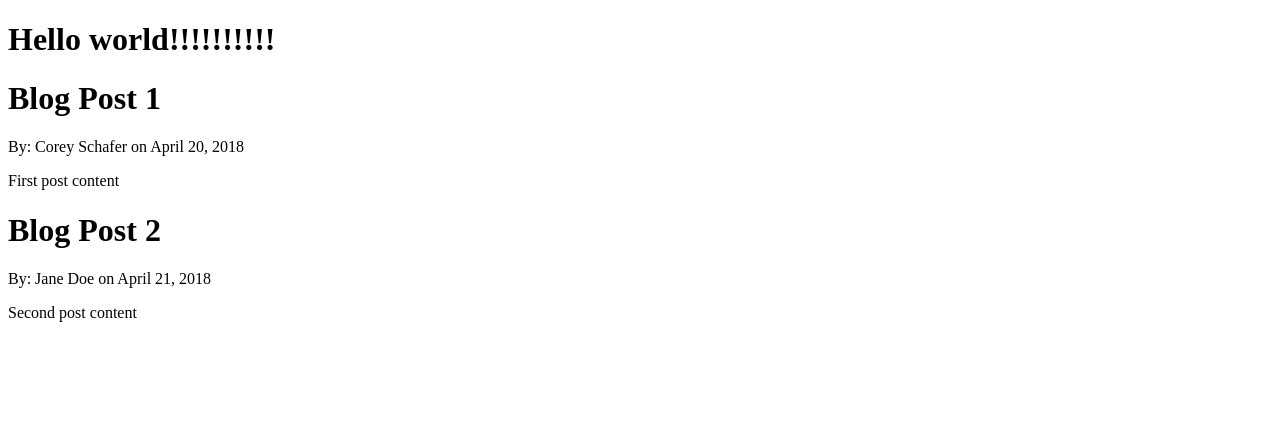
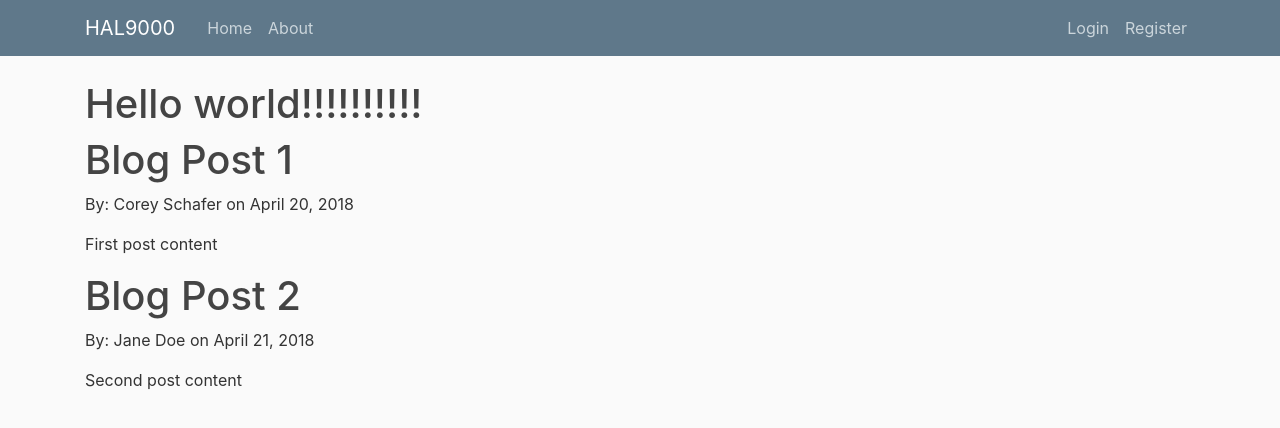
Before and after one commit to adolfojara10/tesis-bot-backend, a Flask app: page / in a window 1280 px wide. Shown: the top 428 px of the page. Run offline with Flask 2, Linux system fonts and the light colour scheme; some libraries are stand-ins or nearby versions.

Commit message:
css added

```diff
--- /dev/null
+++ b/static/main.css
@@ -0,0 +1,80 @@
+body {
+    background: #fafafa;
+    color: #333333;
+    margin-top: 5rem;
+  }
+
+  h1, h2, h3, h4, h5, h6 {
+    color: #444444;
+  }
+
+  .bg-steel {
+    background-color: #5f788a;
+  }
+
+  .site-header .navbar-nav .nav-link {
+    color: #cbd5db;
+  }
+
+  .site-header .navbar-nav .nav-link:hover {
+    color: #ffffff;
+  }
+
+  .site-header .navbar-nav .nav-link.active {
+    font-weight: 500;
+  }
+
+  .content-section {
+    background: #ffffff;
+    padding: 10px 20px;
+    border: 1px solid #dddddd;
+    border-radius: 3px;
+    margin-bottom: 20px;
+  }
+
+  .article-title {
+    color: #444444;
+  }
+
+  a.article-title:hover {
+    color: #428bca;
+    text-decoration: none;
+  }
+
+  .article-content {
+    white-space: pre-line;
+  }
+
+  .article-img {
+    height: 65px;
+    width: 65px;
+    margin-right: 16px;
+  }
+
+  .article-metadata {
+    padding-bottom: 1px;
+    margin-bottom: 4px;
+    border-bottom: 1px solid #e3e3e3
+  }
+
+  .article-metadata a:hover {
+    color: #333;
+    text-decoration: none;
+  }
+
+  .article-svg {
+    width: 25px;
+    height: 25px;
+    vertical-align: middle;
+  }
+
+  .account-img {
+    height: 125px;
+    width: 125px;
+    margin-right: 20px;
+    margin-bottom: 16px;
+  }
+
+  .account-heading {
+    font-size: 2.5rem;
+  }
--- a/templates/home.html
+++ b/templates/home.html
@@ -1,17 +1,6 @@
-<!DOCTYPE html>
-<html lang="en">
-<head>
-    <meta charset="UTF-8">
-    <meta http-equiv="X-UA-Compatible" content="IE=edge">
-    <meta name="viewport" content="width=device-width, initial-scale=1.0">
+{% extends "layout.html" %}
 
-    {% if title %}
-    <title>HAL9000 - {{title}}</title>
-    {% else %}
-    <title>HAL9000</title>
-    {% endif %}
-</head>
-<body>
+{% block content %}
     <h1>Hello world!!!!!!!!!!</h1>
     {% for post in posts %}
         <h1>{{ post.title }}</h1>
@@ -19,5 +8,4 @@
         <p>{{ post.content }}</p>
     {% endfor %}
 
-</body>
-</html>
+{% endblock content %}
--- /dev/null
+++ b/templates/layout.html
@@ -0,0 +1,59 @@
+<!DOCTYPE html>
+<html lang="en">
+<head>
+    <!-- Required meta tags -->
+    <meta charset="utf-8">
+    <meta name="viewport" content="width=device-width, initial-scale=1, shrink-to-fit=no">
+
+    <!-- Bootstrap CSS -->
+    <link rel="stylesheet" href="https://maxcdn.bootstrapcdn.com/bootstrap/4.0.0/css/bootstrap.min.css" integrity="sha384-Gn5384xqQ1aoWXA+058RXPxPg6fy4IWvTNh0E263XmFcJlSAwiGgFAW/dAiS6JXm" crossorigin="anonymous">
+
+    <link rel="stylesheet" type="text/css" href="{{ url_for('static', filename='main.css') }}">
+
+
+    {% if title %}
+    <title>HAL9000 - {{title}}</title>
+    {% else %}
+    <title>HAL9000</title>
+    {% endif %}
+</head>
+<body>
+    <header class="site-header">
+        <nav class="navbar navbar-expand-md navbar-dark bg-steel fixed-top">
+          <div class="container">
+            <a class="navbar-brand mr-4" href="/">HAL9000</a>
+            <button class="navbar-toggler" type="button" data-toggle="collapse" data-target="#navbarToggle" aria-controls="navbarToggle" aria-expanded="false" aria-label="Toggle navigation">
+              <span class="navbar-toggler-icon"></span>
+            </button>
+            <div class="collapse navbar-collapse" id="navbarToggle">
+              <div class="navbar-nav mr-auto">
+                <a class="nav-item nav-link" href="/">Home</a>
+                <a class="nav-item nav-link" href="/about">About</a>
+              </div>
+              <!-- Navbar Right Side -->
+              <div class="navbar-nav">
+                <a class="nav-item nav-link" href="/login">Login</a>
+                <a class="nav-item nav-link" href="/register">Register</a>
+              </div>
+            </div>
+          </div>
+        </nav>
+      </header>
+      <main role="main" class="container">
+        <div class="row">
+          <div class="col-md-8">
+            {% block content %}{% endblock %}
+          </div>
+
+        </div>
+      </main>
+
+
+
+    <!-- Optional JavaScript -->
+    <!-- jQuery first, then Popper.js, then Bootstrap JS -->
+    <script src="https://code.jquery.com/jquery-3.2.1.slim.min.js" integrity="sha384-KJ3o2DKtIkvYIK3UENzmM7KCkRr/rE9/Qpg6aAZGJwFDMVNA/GpGFF93hXpG5KkN" crossorigin="anonymous"></script>
+    <script src="https://cdnjs.cloudflare.com/ajax/libs/popper.js/1.12.9/umd/popper.min.js" integrity="sha384-ApNbgh9B+Y1QKtv3Rn7W3mgPxhU9K/ScQsAP7hUibX39j7fakFPskvXusvfa0b4Q" crossorigin="anonymous"></script>
+    <script src="https://maxcdn.bootstrapcdn.com/bootstrap/4.0.0/js/bootstrap.min.js" integrity="sha384-JZR6Spejh4U02d8jOt6vLEHfe/JQGiRRSQQxSfFWpi1MquVdAyjUar5+76PVCmYl" crossorigin="anonymous"></script>
+</body>
+</html>
```
Also changed, not shown: templates/about.html (+5 -15 lines).
